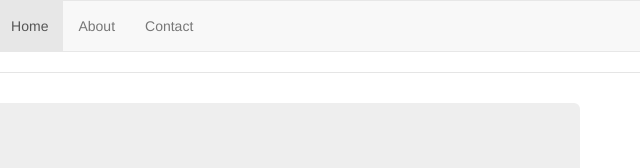
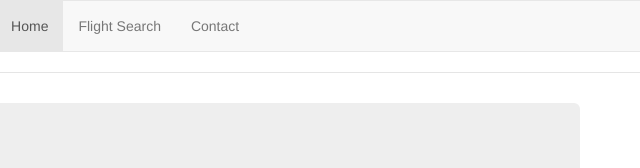
Before and after one commit to beretverde/Training-Seed, a website: page app/index.html in a window 1280 px wide. Shown: the top 168 px of the page, 410-1050 px from the left. Drawn offline with nearby package versions, Linux system fonts and the light colour scheme; some packages are replaced by stand-ins of ours; files that its build step writes are made by us from their sources.

Commit message:
Added flight search tab

```diff
--- a/app/index.html
+++ b/app/index.html
@@ -40,7 +40,7 @@
 
             <ul class="nav navbar-nav">
               <li class="active"><a href="#/">Home</a></li>
-              <li><a ng-href="#/about">About</a></li>
+              <li><a ng-href="#/about">Flight Search</a></li>
               <li><a ng-href="#/">Contact</a></li>
             </ul>
           </div>
```
